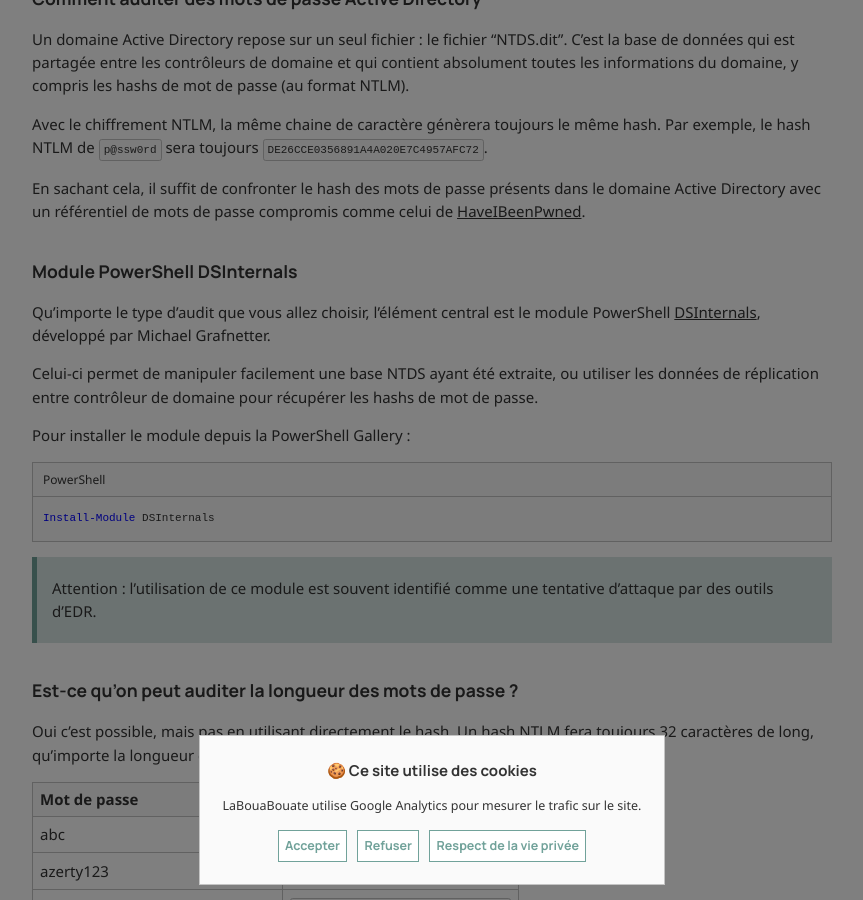
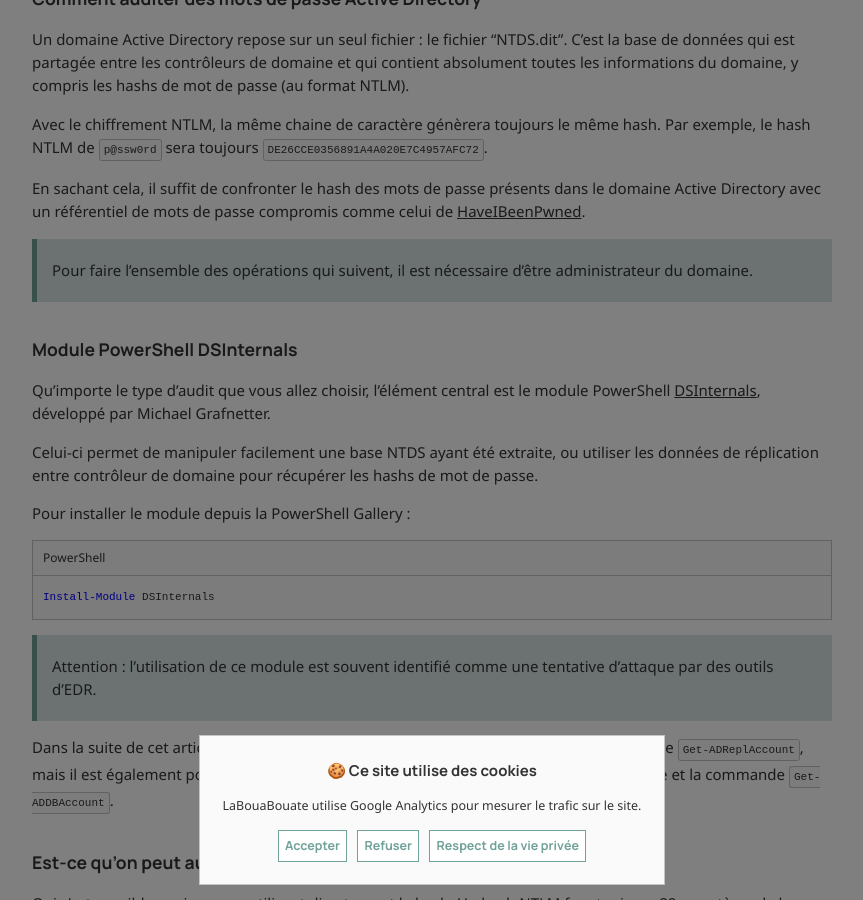
Before and after one commit to leobouard/leobouard.github.io, a Jekyll site: the page built from _posts/2025-03-10-auditer-les-mots-de-passe-faibles.md, in a window 1280 px wide and 900 px high, scrolled down 896 px. Shown: the whole window, without its empty margins (208-1071 px from the left). Built offline with Jekyll 4.4.1, drawn with Linux system fonts in a browser that asks for light colours; nearby versions of some CDN libraries; some web fonts are replaced.

Commit message:
Update 2025-03-10-auditer-les-mots-de-passe-faibles.md

````diff
--- a/_posts/2025-03-10-auditer-les-mots-de-passe-faibles.md
+++ b/_posts/2025-03-10-auditer-les-mots-de-passe-faibles.md
@@ -40,6 +40,8 @@ Avec le chiffrement NTLM, la même chaine de caractère génèrera toujours le m
 
 En sachant cela, il suffit de confronter le hash des mots de passe présents dans le domaine Active Directory avec un référentiel de mots de passe compromis comme celui de [HaveIBeenPwned](https://haveibeenpwned.com/).
 
+> Pour faire l'ensemble des opérations qui suivent, il est nécessaire d'être administrateur du domaine.
+
 ### Module PowerShell DSInternals
 
 Qu'importe le type d'audit que vous allez choisir, l'élément central est le module PowerShell [DSInternals](https://github.com/MichaelGrafnetter/DSInternals), développé par Michael Grafnetter.
@@ -53,6 +55,8 @@ Install-Module DSInternals
 ```
 
 > Attention : l'utilisation de ce module est souvent identifié comme une tentative d'attaque par des outils d'EDR.
+
+Dans la suite de cet article, nous exploiterons les données de réplication avec la commande `Get-ADReplAccount`, mais il est également possible de faire ce genre d'audit en utilisant une base NTDS extraite et la commande `Get-ADDBAccount`.
 
 ### Est-ce qu'on peut auditer la longueur des mots de passe ?
 
````
